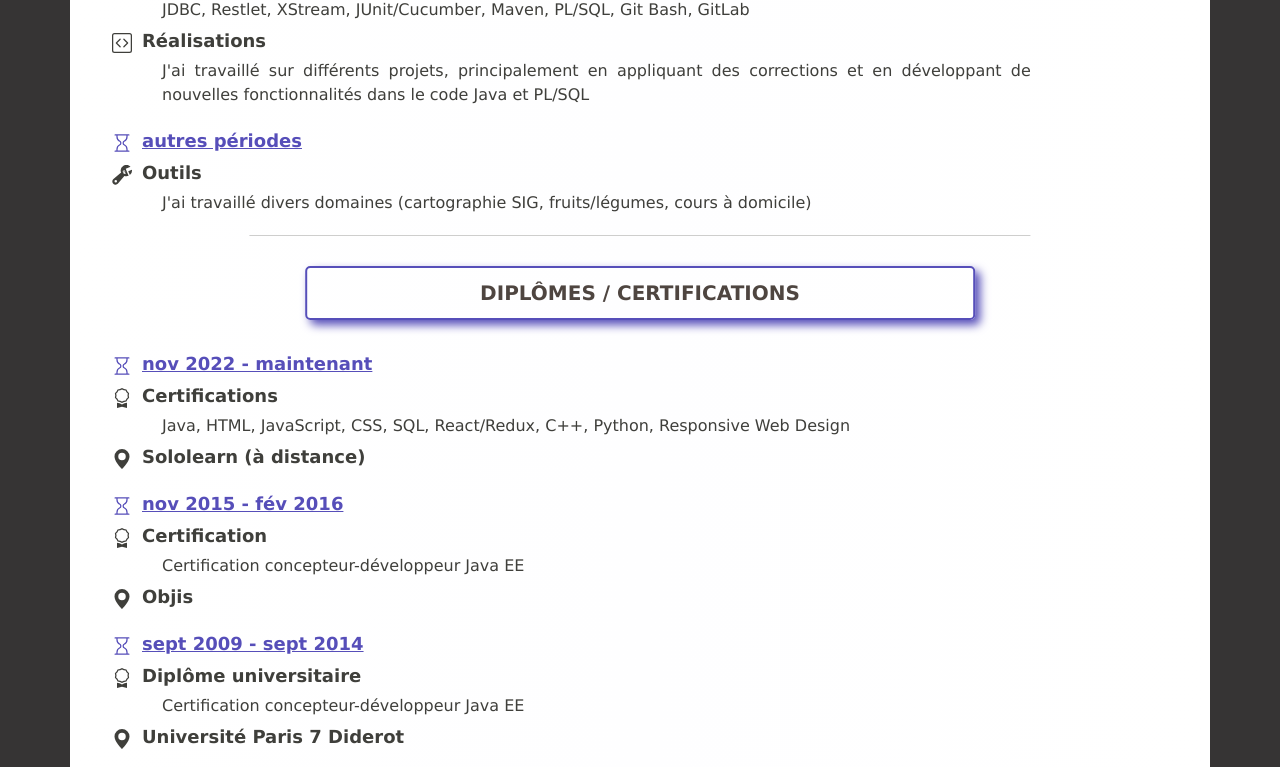
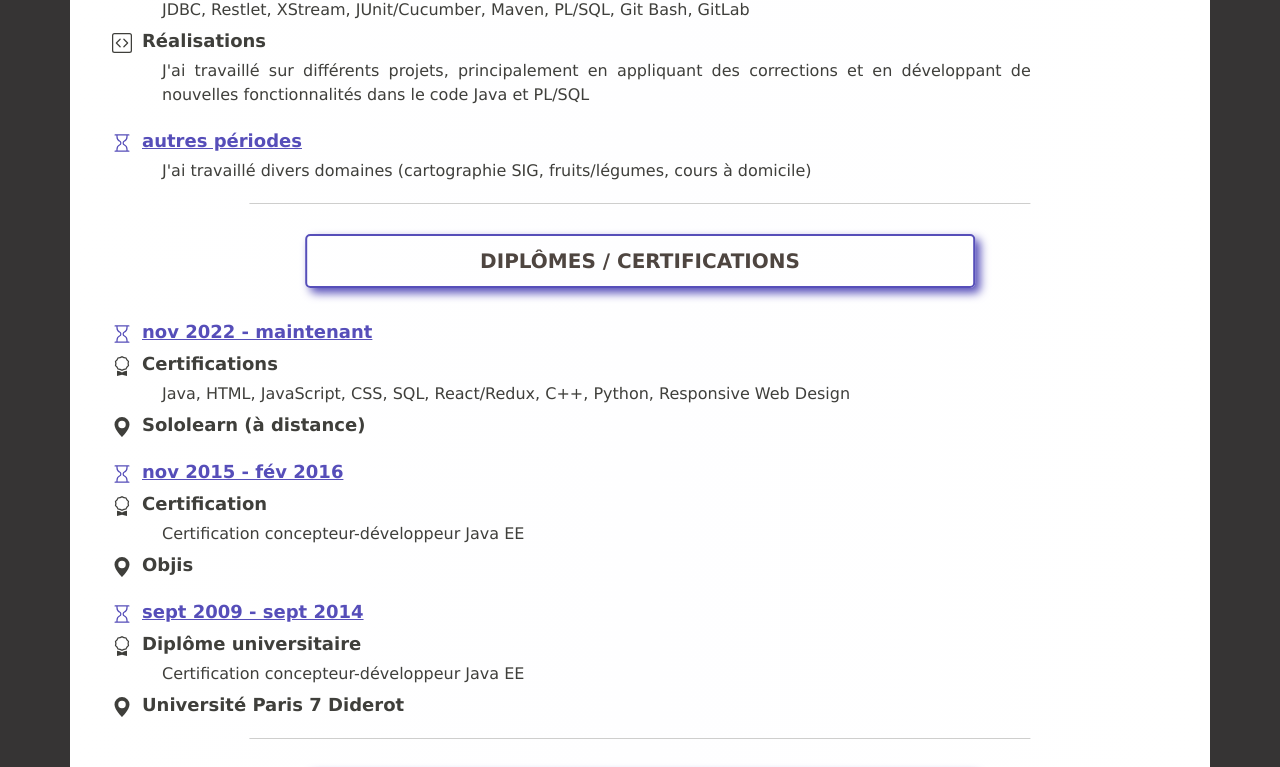
Before and after one commit to jozinho22/cv, a React (Create React App) app: page / in a window 1280 px wide. Shown: the part 1058-1825 px from the top of the page. Built offline with nearby package versions, Linux system fonts and the light colour scheme.

Commit message:
petit fix sur autres periodes

```diff
--- a/src/components/CurriculumVitae.jsx
+++ b/src/components/CurriculumVitae.jsx
@@ -3,7 +3,7 @@ import Header from './parts/Header';
 import Intro from './parts/Intro';
 import Contact from './parts/Contact';
 import Skills from './parts/Skills';
-import Experiences from './parts/Experience';
+import Experience from './parts/Experience';
 import Education from './parts/Education';
 import Socials from './parts/SocialNetworks';
 import Leasures from './parts/Leasures';
@@ -18,7 +18,7 @@ const CurriculumVitae = () => {
             <Header />
             <Intro />
             <Skills />
-            <Experiences />
+            <Experience />
             <Education />
             <Socials />
             <Leasures />
--- a/src/components/parts/Experience.jsx
+++ b/src/components/parts/Experience.jsx
@@ -29,15 +29,13 @@ const Experience = () => {
                                                 </>
                                                     : <></>}
                                         </div>
+                                        {job.company ?
+                                            <>
                                                 <div className="icon-block">
-                                            {job.company ?
                                                         <>
                                                             <GeoAltFill className="icon" />
                                                             <div className="element-of-icon">{job.company}</div>
                                                         </>
-                                                    : <></>
-                                            }
-
                                                 </div>
                                                 <div className="tools">
                                                     <>
@@ -50,6 +48,9 @@ const Experience = () => {
                                                         </div>
                                                     </>
                                                 </div>
+                                            </>
+                                                :   <></>
+                                        }
                                         <div className="icon-block achievements">
                                             {job.company ?
                                                 <>
```
Lines whose indentation alone changed are shown as unchanged.
